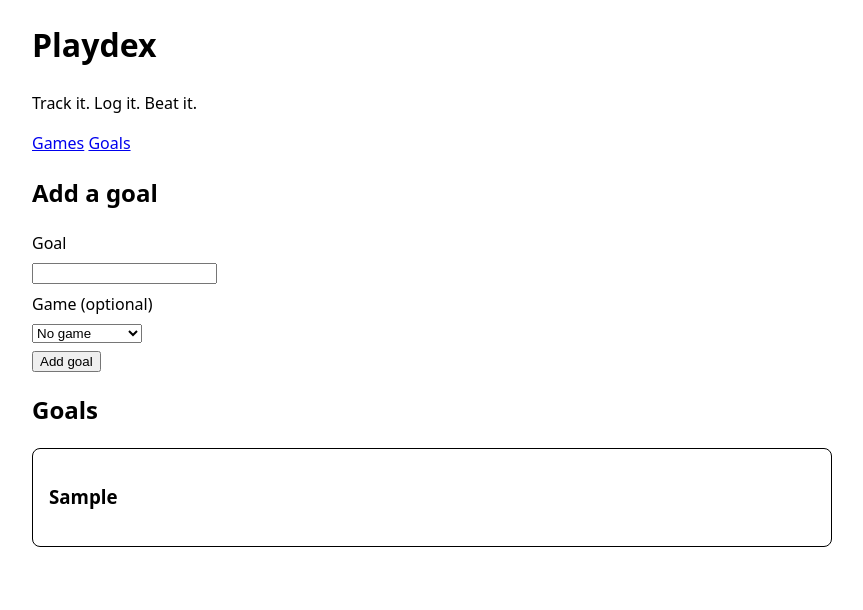
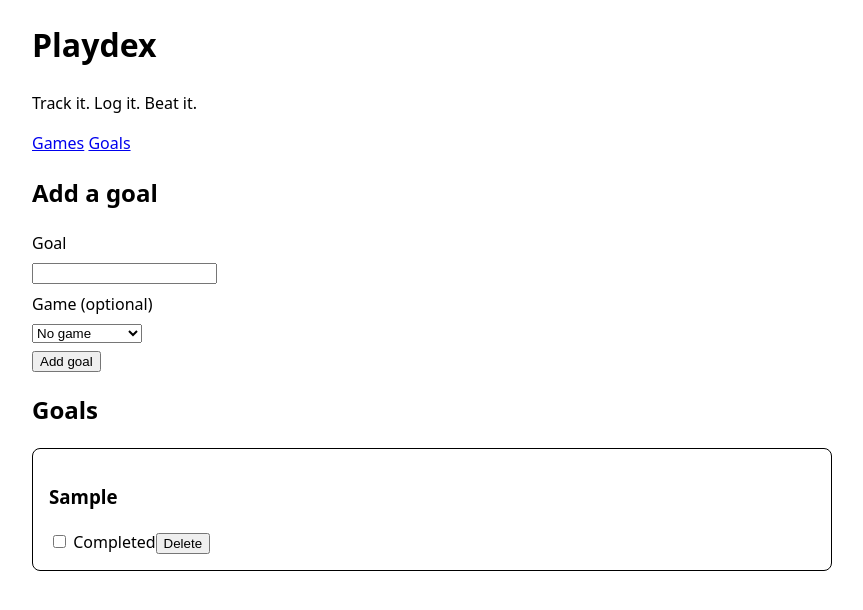
Before and after one commit to RikkaKallinen/playdex-achievement-tracker, a React (Vite) app: page /goals in a window 1280 px wide. Both pictures are taken after typing "Sample" into the empty fields and a click on the button "Add goal". Shown: the top 610 px of the page, without its empty margins (208-1071 px from the left). Built offline with nearby package versions, Linux system fonts and the light colour scheme.

Commit message:
Check off and delete goals

```diff
--- a/src/App.jsx
+++ b/src/App.jsx
@@ -88,6 +88,25 @@ function App() {
         setGoals([...goals, newGoal]);
     }
 
+    function toggleGoal(goalId) {
+        setGoals(goals.map((goal) => {
+            if (goal.id !== goalId) {
+                return goal;
+            }
+
+            const nowCompleted = !goal.completed;
+            const completedDate = nowCompleted
+                ? new Date().toLocaleDateString("en-CA")
+                : null;
+
+            return { ...goal, completed: nowCompleted, completedDate: completedDate };
+        }));
+    }
+
+    function deleteGoal(goalId) {
+        setGoals(goals.filter((goal) => goal.id !== goalId));
+    }
+
     return (
         <>
             <header>
@@ -129,6 +148,8 @@ function App() {
                                 goals={goals}
                                 games={games}
                                 onAddGoal={addGoal}
+                                onToggleGoal={toggleGoal}
+                                onDeleteGoal={deleteGoal}
                             />
                         }
                     />
--- a/src/GoalCard.jsx
+++ b/src/GoalCard.jsx
@@ -1,10 +1,32 @@
-function GoalCard({ goal, games }) {
+function GoalCard({ goal, games, onToggle, onDelete }) {
     const game = games.find((game) => game.id === goal.gameId);
 
+    const cardClass = goal.completed
+        ? "goal-card completed"
+        : "goal-card";
+
+    const formattedDate = goal.completed
+        ? new Date(goal.completedDate + "T00:00").toLocaleDateString("en-US", {
+            month: "long",
+            day: "numeric",
+            year: "numeric"
+        })
+        : null;
+
     return (
-        <article className="goal-card">
+        <article className={cardClass}>
             <h3>{goal.text}</h3>
             {game && <p>{game.title}</p>}
+            <label>
+                <input type="checkbox" checked={goal.completed} onChange={onToggle} />
+                {" "}Completed
+            </label>
+            <button onClick={onDelete}>Delete</button>
+            {goal.completed && (
+                <p>
+                    Completed on <time dateTime={goal.completedDate}>{formattedDate}</time>
+                </p>
+            )}
         </article>
     );
 }
--- a/src/GoalsPage.jsx
+++ b/src/GoalsPage.jsx
@@ -1,7 +1,7 @@
 import AddGoalForm from "./AddGoalForm";
 import GoalCard from "./GoalCard";
 
-function GoalsPage({ goals, games, onAddGoal }) {
+function GoalsPage({ goals, games, onAddGoal, onToggleGoal, onDeleteGoal }) {
     return (
         <>
             <section>
@@ -13,7 +13,13 @@ function GoalsPage({ goals, games, onAddGoal }) {
                 <h2>Goals</h2>
                 {goals.length === 0 && <p>No goals yet</p>}
                 {goals.map((goal) => (
-                    <GoalCard key={goal.id} goal={goal} games={games} />
+                    <GoalCard
+                        key={goal.id}
+                        goal={goal}
+                        games={games}
+                        onToggle={() => onToggleGoal(goal.id)}
+                        onDelete={() => onDeleteGoal(goal.id)}
+                    />
                 ))}
             </section>
         </>
--- a/src/index.css
+++ b/src/index.css
@@ -28,3 +28,7 @@ form button {
 .achievement-card.unlocked {
     border-color: green;
 }
+
+.goal-card.completed {
+    border-color: green;
+}
```
